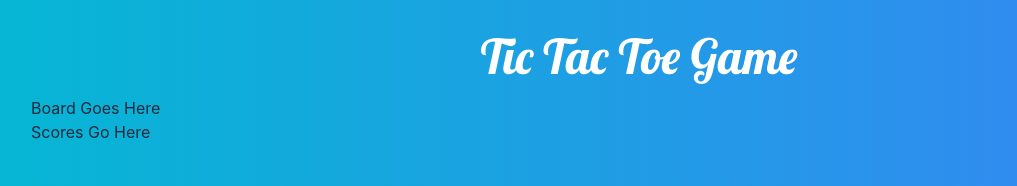
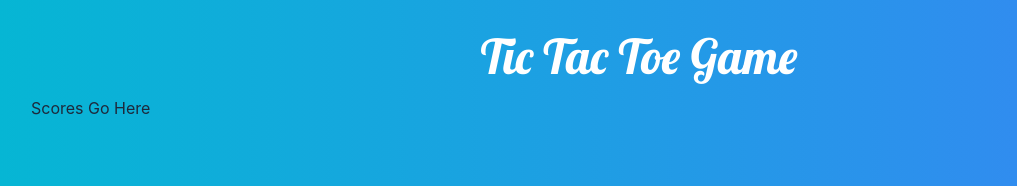
Before and after one commit to Nigraum/tic-tac-toe-react, a React (Vite) app: page / in a window 1280 px wide. Shown: the top 186 px of the page, without its empty margins (1-1018 px from the left). Built offline with nearby package versions, Linux system fonts and the light colour scheme.

Commit message:
Create game state const and importing useState

```diff
--- a/src/Game.tsx
+++ b/src/Game.tsx
@@ -1,11 +1,19 @@
+import { useState } from "react";
+
+const INITIAL_GAME_STATE = ["", "", "", "", "", "", "", "", "", ]
+
 function Game() {
   return (
     <div className="h-full p-8 text-slate-800 bg-gradient-to-r from-cyan-500 to-blue-500">
       <h1 className="text-center text-5xl mb-4 font-display text-white">Tic Tac Toe Game</h1>
       <div>
-        Board Goes Here
+        <div>
+          {INITIAL_GAME_STATE.map((player, index) => (
+            <div>{player}</div>
+          ))}
+        </div>
+        <div>Scores Go Here</div>
       </div>
-      <div>Scores Go Here</div>
     </div>
   );
 };
```
